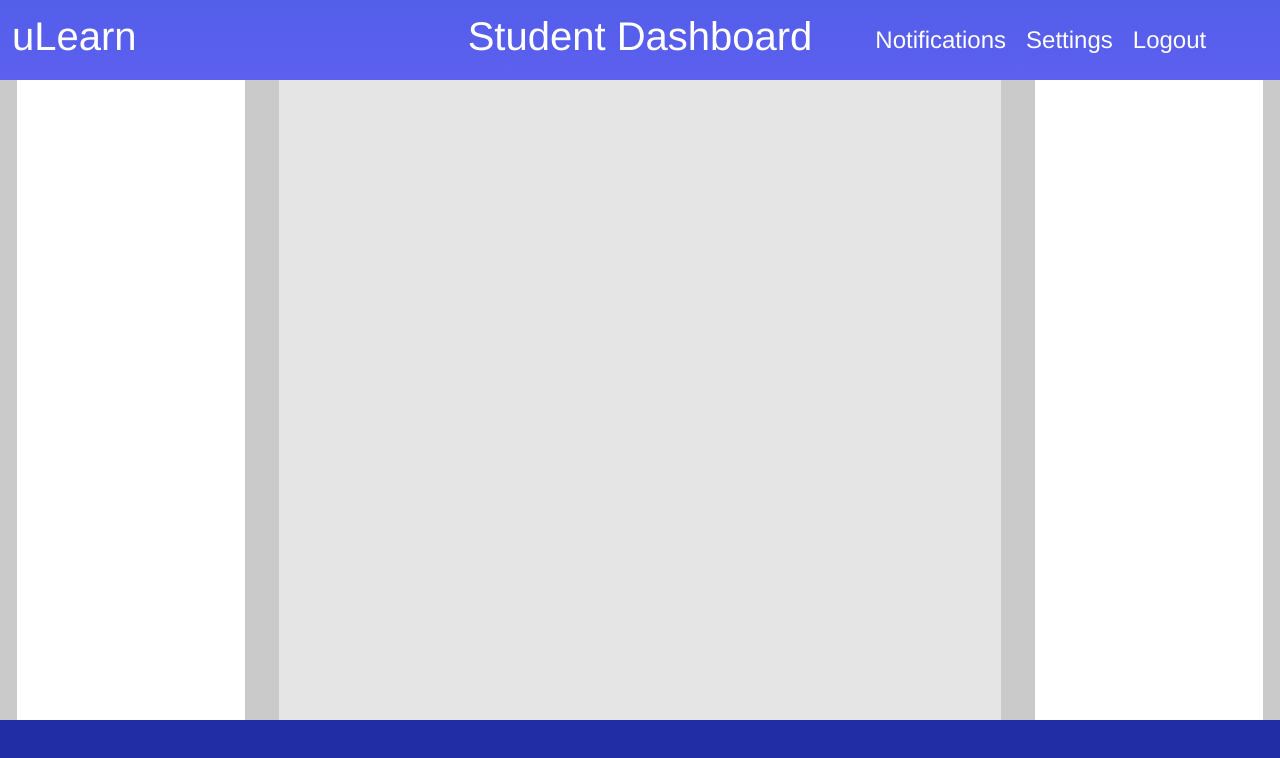
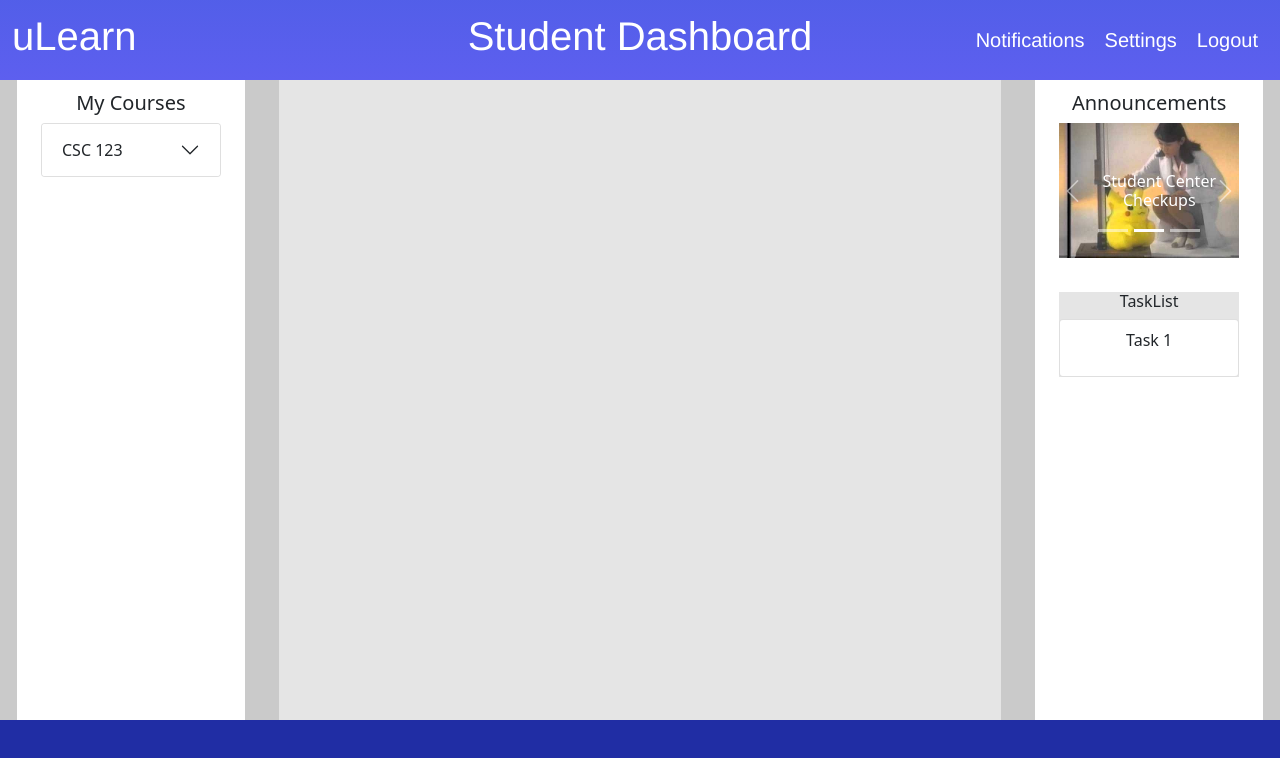
Before and after one commit to Team2-CSC642/ulearn, a React (Create React App) app: page / in a window 1280 px wide. Shown: the top 758 px of the page. Built offline with nearby package versions, Linux system fonts and the light colour scheme.

Commit message:
More template stuff

```diff
--- a/src/Dash.css
+++ b/src/Dash.css
@@ -44,10 +44,11 @@
     color: white;
     display: flex;
     text-align: right;
+    flex-direction: row-reverse;
 }
 
-.DashOptions h4{
-    margin: 10px
+.DashOptions h5{
+    margin: 10px;
 }
 
 .TopNavRow{
@@ -75,3 +76,19 @@
     width: 100%;
     height: 100%;
 }
+
+.CarouselContainer{
+    padding-top: 5%;
+}
+
+.TaskListContainer{
+    margin: 15%;
+}
+
+.TaskListBackground{
+    background-color: #E5E5E5;
+}
+
+.CourseContainer{
+    padding-top: 5%;
+}
--- a/src/DashboardTemplate.js
+++ b/src/DashboardTemplate.js
@@ -3,6 +3,10 @@ import React from 'react';
 import Container from 'react-bootstrap/Container';
 import Row from 'react-bootstrap/Row';
 import Col from 'react-bootstrap/Col';
+import Carousel from 'react-bootstrap/Carousel'
+import starslide from './checkup.jpg'
+import ListGroup from 'react-bootstrap/ListGroup';
+import Accordion from 'react-bootstrap/Accordion'
 
 const DashboardTemplate = () => {
     return (
@@ -18,24 +22,94 @@ const DashboardTemplate = () => {
                     </Col>
 
                     <Col className='DashOptions'>
-                        <h4>Notifications</h4>
-                        <h4>Settings</h4>
-                        <h4>Logout</h4>
+                        <h5>Logout</h5>
+                        <h5>Settings</h5>
+                        <h5>Notifications</h5>
                     </Col>
                 </Row>
-
             </Container>
 
             <Container className='CenterContentContainer' fluid>
                 <Row >
+                    {/* Left nav bar stuff */}
                     <Col className='CenterCol'>
-                        <div className='CenterLeftNav'></div>
+                        <div className='CenterLeftNav'>
+                            <Container className='CourseContainer'>
+                                <Row>
+                                    <Col>
+                                        <h5>My Courses</h5>
+                                    </Col>
+                                </Row>
+                                <Row>
+                                    <Col>
+                                        <Accordion>
+                                            <Accordion.Item eventKey='0'>
+                                                <Accordion.Header>CSC 123</Accordion.Header>
+                                                <Accordion.Body>
+                                                    <ul>
+                                                        <li>Homework 1</li>
+                                                        <li>Quiz 1</li>
+                                                        <li>Discussion Post</li>
+                                                    </ul>
+                                                </Accordion.Body>
+                                            </Accordion.Item>
+                                        </Accordion>
+                                    </Col>
+                                </Row>
+                            </Container>
+                        </div>
                     </Col>
-                    <Col className='CenterCol-7'xs={7}>
+
+                    {/* Center column content */}
+                    <Col className='CenterCol-7' xs={7}>
                         <div className='CenterContent'></div>
                     </Col>
+
+                    {/* Right nav bar stuff */}
                     <Col className='CenterCol'>
-                    <div className='CenterRightNav'></div>
+                        <div className='CenterRightNav'>
+                            <Container className='CarouselContainer'>
+                                <Row>
+                                    <Col>
+                                        <h5>Announcements</h5>
+                                        <Carousel>
+                                            <Carousel.Item>
+                                                <img className='d-block w-100' src={starslide} />
+                                                <Carousel.Caption>
+                                                    <h6>Student Center Checkups</h6>
+                                                </Carousel.Caption>
+                                            </Carousel.Item>
+                                            <Carousel.Item>
+                                                <img className='d-block w-100' src={starslide} />
+                                                <Carousel.Caption>
+                                                    <h6>Student Center Checkups</h6>
+                                                </Carousel.Caption>
+                                            </Carousel.Item>
+                                            <Carousel.Item>
+                                                <img className='d-block w-100' src={starslide} />
+                                                <Carousel.Caption>
+                                                    <h6>Student Center Checkups</h6>
+                                                </Carousel.Caption>
+                                            </Carousel.Item>
+                                        </Carousel>
+                                    </Col>
+                                </Row>
+                            </Container>
+                            <Container className='TaskListContainer'>
+                                <Row>
+                                    <Col>
+                                        <div className='TaskListBackground'>
+                                            <h6>TaskList</h6>
+                                            <ListGroup>
+                                                <ListGroup.Item>
+                                                    <p>Task 1</p>
+                                                </ListGroup.Item>
+                                            </ListGroup>
+                                        </div>
+                                    </Col>
+                                </Row>
+                            </Container>
+                        </div>
                     </Col>
                 </Row>
             </Container>
```
Also changed, not shown: src/checkup.jpg (added).
